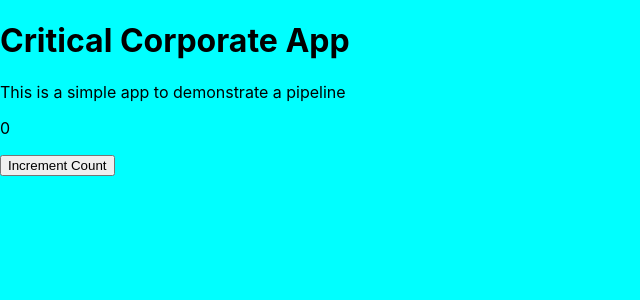
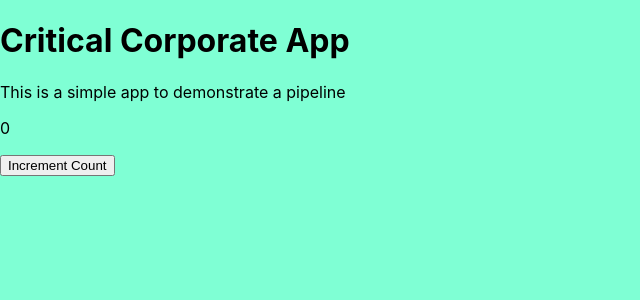
Before and after one commit to lapayne/cgi-app, a React (Create React App) app: page / in a window 1280 px wide. Shown: the top 300 px of the page, without its empty margins (0-640 px from the left). Built offline with nearby package versions, Linux system fonts and the light colour scheme.

Commit message:
change colour to corporate standard

```diff
--- a/src/index.css
+++ b/src/index.css
@@ -5,7 +5,7 @@ body {
     sans-serif;
   -webkit-font-smoothing: antialiased;
   -moz-osx-font-smoothing: grayscale;
-  background-color: aqua;
+  background-color: aquamarine;
 }
 
 code {
```
